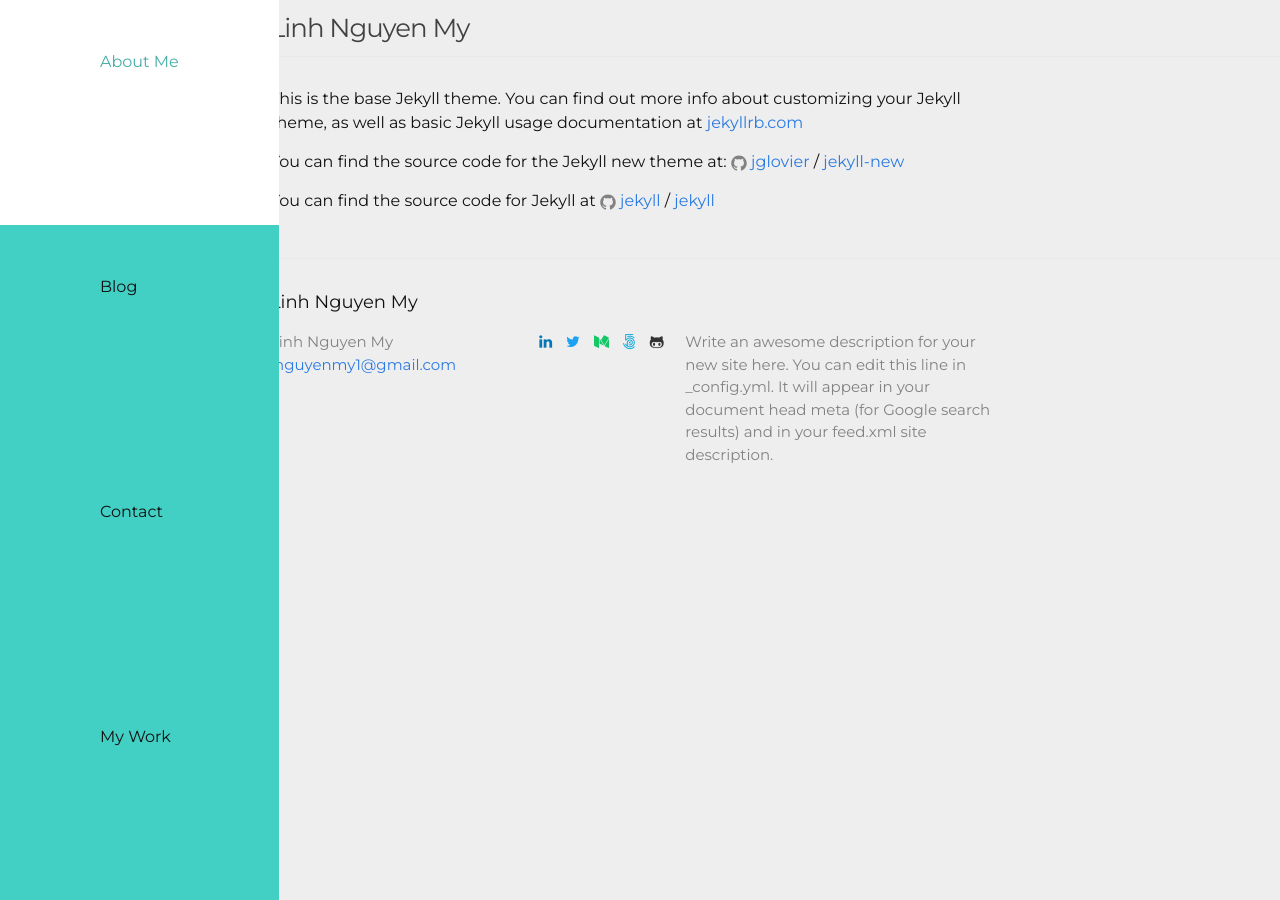
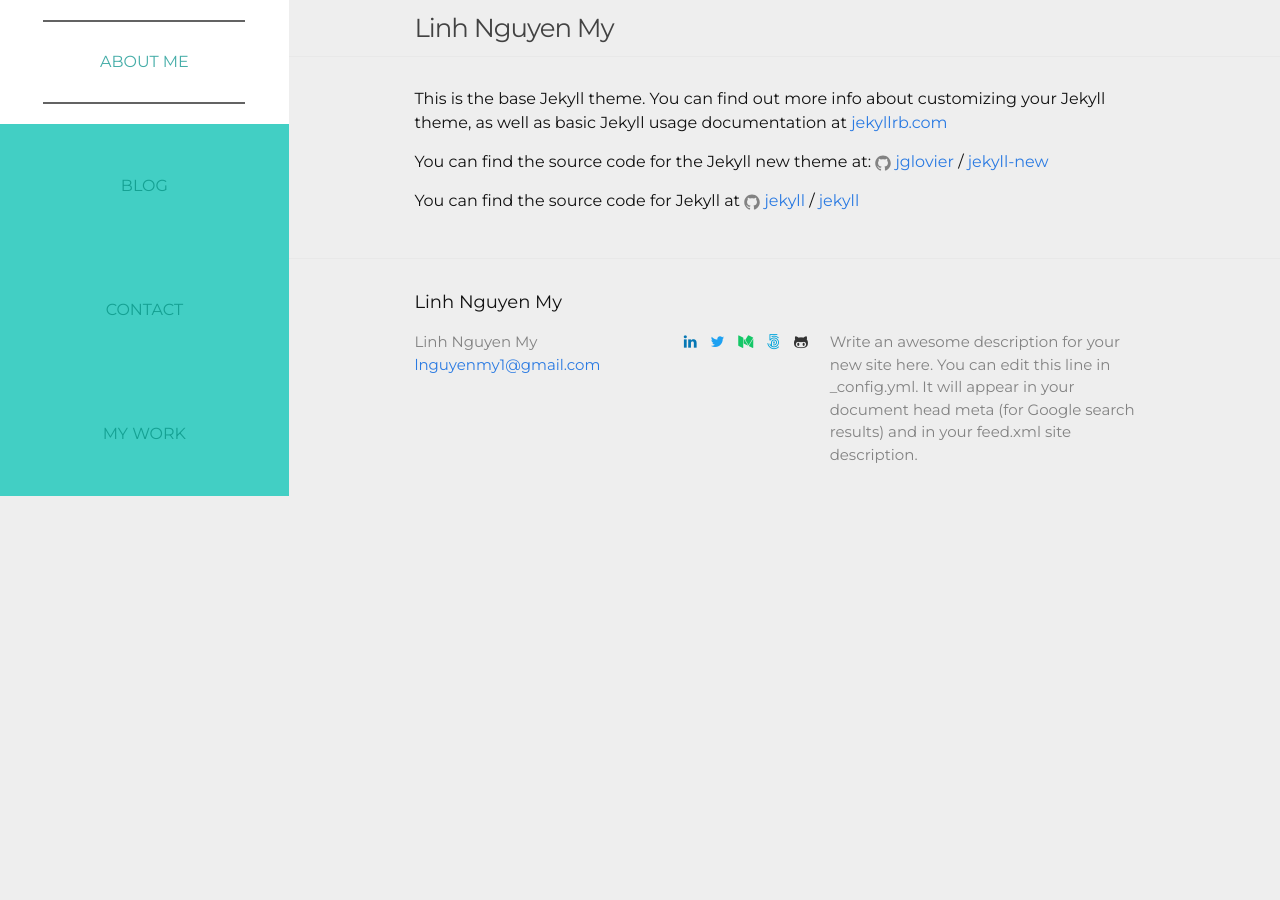
Before and after one commit to pinglinh/pinglinh.com, a Jekyll site: the page built from blog.md, in a window 1280 px wide. Built offline with Jekyll 4.4.1, drawn with Linux system fonts in a browser that asks for light colours.

Commit message:
Changed the side nav bar

```diff
--- a/_includes/header.html
+++ b/_includes/header.html
@@ -1,34 +1,7 @@
 <header class="site-header">
 
-
-
-    <nav class="site-nav">
-
-        <a href="#" class="menu-icon">
-          <svg viewBox="0 0 18 15">
-            <path fill="#424242" d="M18,1.484c0,0.82-0.665,1.484-1.484,1.484H1.484C0.665,2.969,0,2.304,0,1.484l0,0C0,0.665,0.665,0,1.484,0 h15.031C17.335,0,18,0.665,18,1.484L18,1.484z"/>
-            <path fill="#424242" d="M18,7.516C18,8.335,17.335,9,16.516,9H1.484C0.665,9,0,8.335,0,7.516l0,0c0-0.82,0.665-1.484,1.484-1.484 h15.031C17.335,6.031,18,6.696,18,7.516L18,7.516z"/>
-            <path fill="#424242" d="M18,13.516C18,14.335,17.335,15,16.516,15H1.484C0.665,15,0,14.335,0,13.516l0,0 c0-0.82,0.665-1.484,1.484-1.484h15.031C17.335,12.031,18,12.696,18,13.516L18,13.516z"/>
-          </svg>
-        </a>
-
-        <div class="trigger">
-          {% for my_page in site.pages %}
-            {% if my_page.title %}
-            <a class="page-link" href="{{ my_page.url | prepend: site.baseurl }}">{{ my_page.title }}</a>
-            {% endif %}
-          {% endfor %}
-        </div>
-
-    </nav>
-
-
   <div class="wrapper">
-
     <a class="site-title" href="{{ site.baseurl }}/">{{ site.title }}</a>
-
-
-
   </div>
 
 </header>
--- a/_layouts/default.html
+++ b/_layouts/default.html
@@ -4,9 +4,27 @@
   {% include head.html %}
 
 <body>
+  <div class="content">
+      <nav class="site-nav">
+          <a href="#" class="menu-icon">
+            <svg viewBox="0 0 18 15">
+              <path fill="#424242" d="M18,1.484c0,0.82-0.665,1.484-1.484,1.484H1.484C0.665,2.969,0,2.304,0,1.484l0,0C0,0.665,0.665,0,1.484,0 h15.031C17.335,0,18,0.665,18,1.484L18,1.484z"/>
+              <path fill="#424242" d="M18,7.516C18,8.335,17.335,9,16.516,9H1.484C0.665,9,0,8.335,0,7.516l0,0c0-0.82,0.665-1.484,1.484-1.484 h15.031C17.335,6.031,18,6.696,18,7.516L18,7.516z"/>
+              <path fill="#424242" d="M18,13.516C18,14.335,17.335,15,16.516,15H1.484C0.665,15,0,14.335,0,13.516l0,0 c0-0.82,0.665-1.484,1.484-1.484h15.031C17.335,12.031,18,12.696,18,13.516L18,13.516z"/>
+            </svg>
+          </a>
+          <div class="trigger">
+            {% for my_page in site.pages %}
+              {% if my_page.title %}
+              <a class="page-link" href="{{ my_page.url | prepend: site.baseurl }}">{{ my_page.title }}</a>
+              {% endif %}
+            {% endfor %}
+          </div>
+      </nav>
+  </div>
 
+      <div class="main">
       {% include header.html %}
-
         <div class="page-content">
           <div class="wrapper">
             {{ content }}
@@ -15,6 +33,7 @@
 
          {% include footer.html %}
 
+      </div>
 </body>
 
 </html>
--- a/_sass/_layout.scss
+++ b/_sass/_layout.scss
@@ -1,6 +1,21 @@
 /**
  * Site header
  */
+
+body {
+    display: flex;
+    flex-direction: row;
+    align-items: stretch;
+}
+
+.main {
+    width: 100%;
+    height: 100%;
+    overflow-y: auto;
+    overflow-x: hidden;
+}
+
+
 .site-header {
     border-bottom: 1px solid $grey-color-light;
     min-height: 56px;
@@ -23,25 +38,57 @@
 }
 
 .site-nav {
-    float: left;
+    flex-grow: 0;
     line-height: 56px;
-    position: fixed;
-    height: 100%;
     background-color: #42CFC4;
 
     .menu-icon {
         display: none;
-
     }
 
     .page-link {
-        color: $text-color;
+        position: relative;
+        color: #15a193;
         line-height: $base-line-height;
         display: block;
         text-align: left;
         padding: 50px 100px;
         background-color: #42CFC4;
-        height: 25%;
+        text-align: center;
+        text-transform: uppercase;
+        white-space: nowrap;
+        // height: 25%;
+
+
+        &::before {
+            top: 20px;
+            -webkit-transform: translateY(-10px);
+            -moz-transform: translateY(-10px);
+            transform: translateY(-10px);
+        }
+
+        &::after {
+            bottom: 20px;
+            -webkit-transform: translateY(10px);
+            -moz-transform: translateY(10px);
+            transform: translateY(10px);
+        }
+
+        &::before,
+        &::after {
+            position: absolute;
+            left: 0;
+            width: 70%;
+            margin-left: 15%;
+            margin-right: 10%;
+            height: 2px;
+            background: #636363;
+            content: '';
+            opacity: 0;
+            -webkit-transition: opacity 0.3s, -webkit-transform 0.3s;
+            -moz-transition: opacity 0.3s, -moz-transform 0.3s;
+            transition: opacity 0.3s, transform 0.3s;
+        }
 
         &:hover {
             color: #45ADA8;
@@ -49,11 +96,26 @@
             text-decoration: none;
             transition: none 200ms ease-out;
             transition-property: color, background;
+
+            &::before {
+                opacity: 1;
+                -webkit-transform: translateY(0px);
+                -moz-transform: translateY(0px);
+                transform: translateY(0px);
+            }
+
+            &::after {
+                opacity: 1;
+                -webkit-transform: translateY(0px);
+                -moz-transform: translateY(0px);
+                transform: translateY(0px);
+            }
         }
     }
 
 .trigger { // Flexbox
     display: flex;
+    flex-wrap: nowrap;
     justify-content: space-between;
     flex-direction: column;
     height: 100%;
```
Also changed, not shown: 8 other files. Lines whose indentation alone changed are shown as unchanged.
